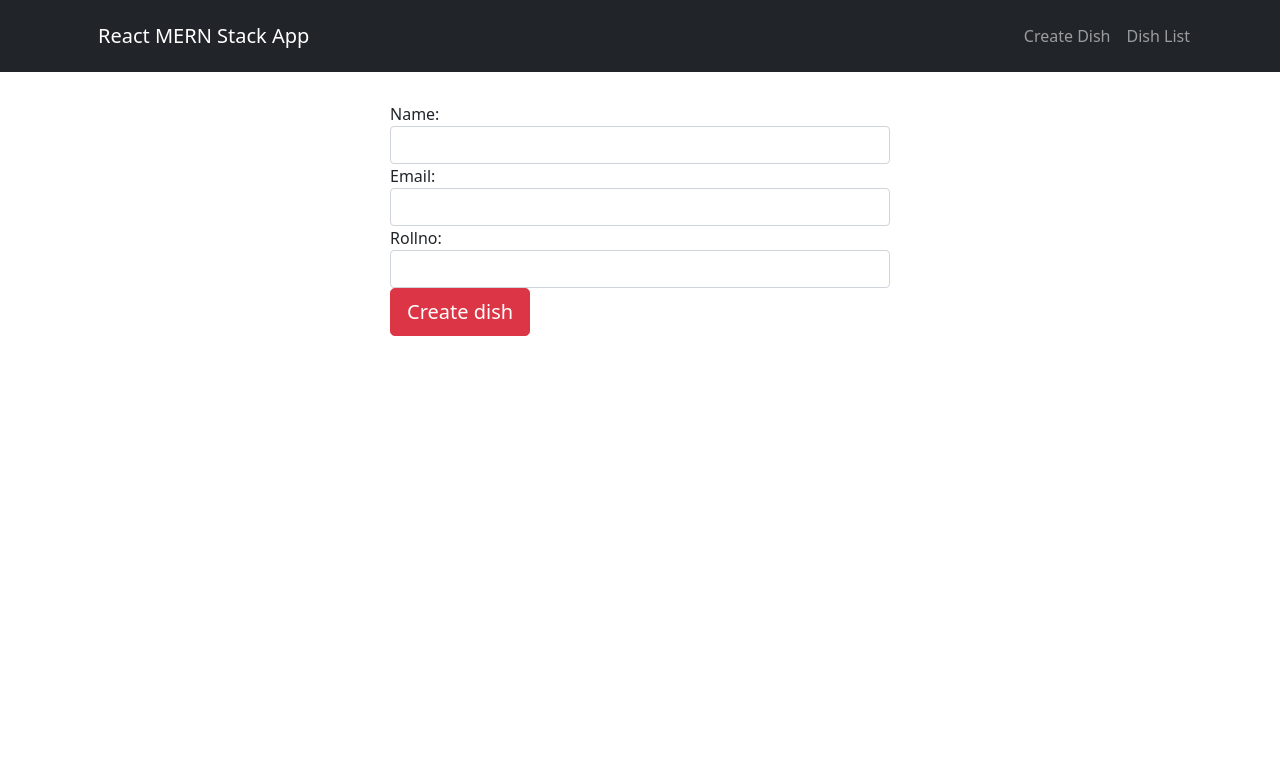
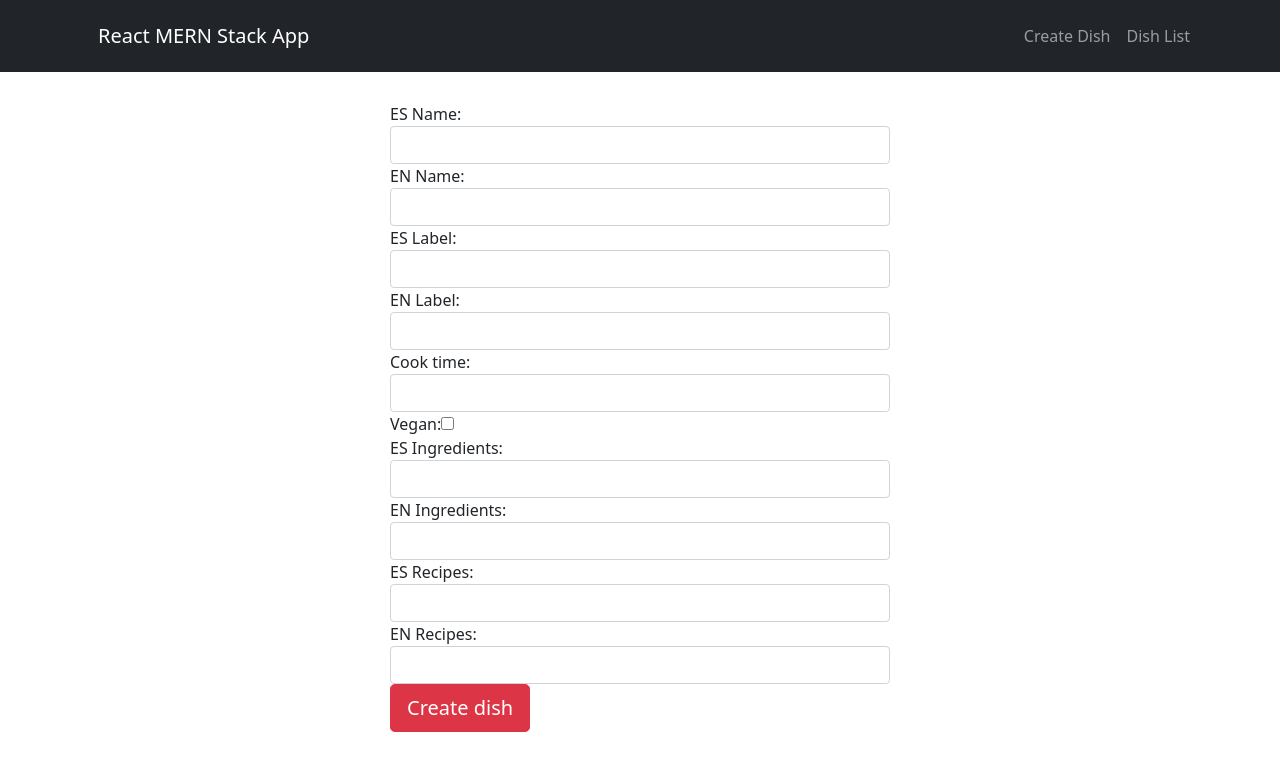
Before and after one commit to MarcosDolce23/dish-crud, a React (Create React App) app: page / in a window 1280 px wide. Shown: the top 770 px of the page. Built offline with nearby package versions, Linux system fonts and the light colour scheme.

Commit message:
Agrego mi esquema

```diff
--- a/src/Components/DishForm.js
+++ b/src/Components/DishForm.js
@@ -5,14 +5,19 @@ import { FormGroup, FormControl, Button } from "react-bootstrap";
 
 const DishForm = (props) => {
     const validationSchema = Yup.object().shape({
-        name: Yup.string().required("Required"),
-        email: Yup.string()
-            .email("You have enter an invalid email address")
-            .required("Required"),
-        rollno: Yup.number()
+        esName: Yup.string().required("Required"),
+        enName: Yup.string().required("Required"),
+        esLabel: Yup.string().required("Required"),
+        enLabel: Yup.string().required("Required"),
+        cookTime: Yup.number()
             .positive("Invalid roll number")
             .integer("Invalid roll number")
             .required("Required"),
+        vegan: Yup.boolean().required("Required"),
+        esIngredients: Yup.array().required("Required"),
+        enIngredients: Yup.array().required("Required"),
+        esRecipes: Yup.array().required("Required"),
+        enRecipes: Yup.array().required("Required")
     });
     console.log(props);
     return (
@@ -20,31 +25,100 @@ const DishForm = (props) => {
             <Formik {...props} validationSchema={validationSchema}>
                 <Form>
                     <FormGroup>
-                        <label htmlFor="name">Name:</label>
-                        <Field id="name" name="name" type="text"
+                        <label htmlFor="esName">ES Name:</label>
+                        <Field id="esName" name="esName" type="text"
                             className="form-control" />
                         <ErrorMessage
-                            name="name"
+                            name="esName"
                             className="d-block invalid-feedback"
                             component="span"
                         />
                     </FormGroup>
                     <FormGroup>
-                        <label htmlFor="email">Email:</label>
-                        <Field id="email" name="email" type="text"
+                        <label htmlFor="enName">EN Name:</label>
+                        <Field id="enName" name="enName" type="text"
                             className="form-control" />
                         <ErrorMessage
-                            name="email"
+                            name="enName"
                             className="d-block invalid-feedback"
                             component="span"
                         />
                     </FormGroup>
                     <FormGroup>
-                        <label htmlFor="rollno">Rollno:</label>
-                        <Field id="rollno" name="rollno" type="number"
+                        <label htmlFor="esLabel">ES Label:</label>
+                        <Field id="esLabel" name="esLabel" type="text"
                             className="form-control" />
                         <ErrorMessage
-                            name="rollno"
+                            name="esLabel"
+                            className="d-block invalid-feedback"
+                            component="span"
+                        />
+                    </FormGroup>
+                    <FormGroup>
+                        <label htmlFor="enLabel">EN Label:</label>
+                        <Field id="enLabel" name="enLabel" type="text"
+                            className="form-control" />
+                        <ErrorMessage
+                            name="enLabel"
+                            className="d-block invalid-feedback"
+                            component="span"
+                        />
+                    </FormGroup>
+                    <FormGroup>
+                        <label htmlFor="cookTime">Cook time:</label>
+                        <Field id="cookTime" name="cookTime" type="number"
+                            className="form-control" />
+                        <ErrorMessage
+                            name="cookTime"
+                            className="d-block invalid-feedback"
+                            component="span"
+                        />
+                    </FormGroup>
+                    <FormGroup>
+                        <label htmlFor="vegan">Vegan:</label>
+                        <Field id="vegan" name="vegan" type="checkbox" />
+                        <ErrorMessage
+                            name="vegan"
+                            className="d-block invalid-feedback"
+                            component="span"
+                        />
+                    </FormGroup>
+                    <FormGroup>
+                        <label htmlFor="esIngredients">ES Ingredients:</label>
+                        <Field id="esIngredients" name="esIngredients" type="text"
+                            className="form-control" />
+                        <ErrorMessage
+                            name="esIngredients"
+                            className="d-block invalid-feedback"
+                            component="span"
+                        />
+                    </FormGroup>
+                    <FormGroup>
+                        <label htmlFor="enIngredients">EN Ingredients:</label>
+                        <Field id="enIngredients" name="enIngredients" type="text"
+                            className="form-control" />
+                        <ErrorMessage
+                            name="enIngredients"
+                            className="d-block invalid-feedback"
+                            component="span"
+                        />
+                    </FormGroup>
+                    <FormGroup>
+                        <label htmlFor="esRecipes">ES Recipes:</label>
+                        <Field id="esRecipes" name="esRecipes" type="text"
+                            className="form-control" />
+                        <ErrorMessage
+                            name="esRecipes"
+                            className="d-block invalid-feedback"
+                            component="span"
+                        />
+                    </FormGroup>
+                    <FormGroup>
+                        <label htmlFor="enRecipes">EN Recipes:</label>
+                        <Field id="enRecipes" name="enRecipes" type="text"
+                            className="form-control" />
+                        <ErrorMessage
+                            name="enRecipes"
                             className="d-block invalid-feedback"
                             component="span"
                         />
--- a/src/Components/create-dish.component.js
+++ b/src/Components/create-dish.component.js
@@ -8,7 +8,7 @@ import DishForm from "./DishForm";
 // CreateDish Component
 const CreateDish = () => {
     const [formValues, setFormValues] =
-        useState({ name: '', email: '', rollno: '' })
+        useState({ esName: '', enName: '', esLabel: '', enLabel: '', cookTime: '', vegan: false, esIngredients: [], enIngredients: [], esRecipes: '', enRecipes: '' })
     // onSubmit handler
     const onSubmit = dishObject => {
         axios.post(
```
